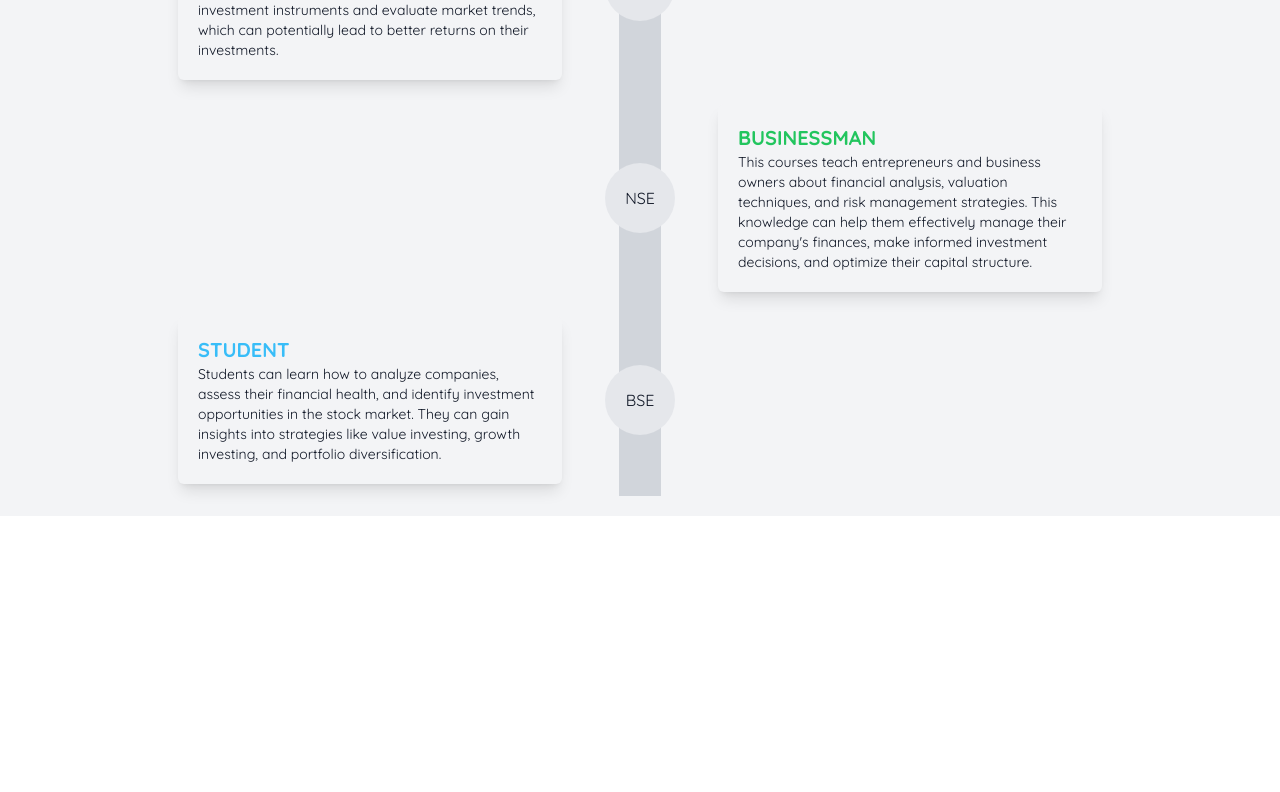
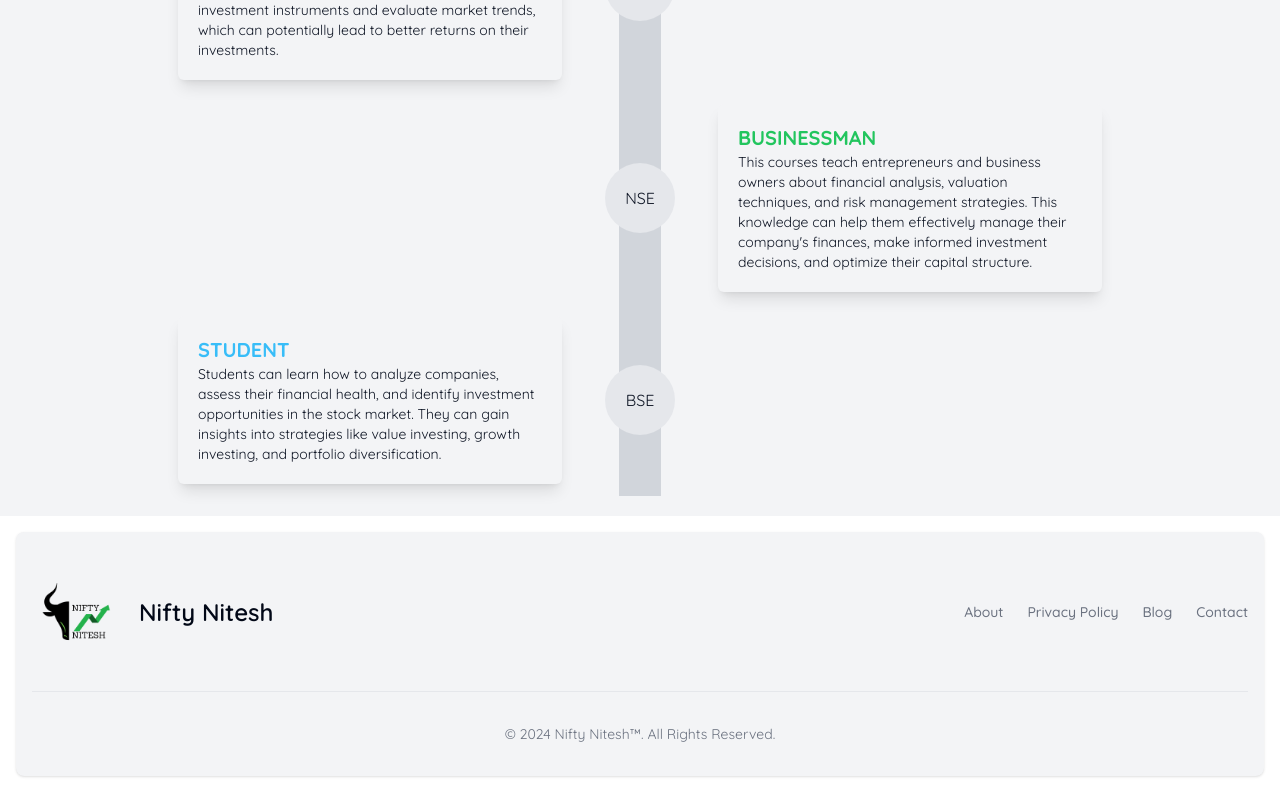
Before and after one commit to riteshk-007/Nifty-Nitesh, a Next.js app: page / in a window 1280 px wide. Shown: the part 2125-2917 px from the top of the page. Before the commit the page ends 2641 px from the top, so only its background shows below. Built offline with nearby package versions, Linux system fonts and the light colour scheme.

Commit message:
Add Footer component to RootLayout

```diff
--- /dev/null
+++ b/app/footer.js
@@ -0,0 +1,73 @@
+"use client";
+import { useTheme } from "next-themes";
+import Image from "next/image";
+import Link from "next/link";
+import React, { useEffect, useState } from "react";
+
+const Footer = () => {
+  const { resolvedTheme } = useTheme();
+  const [isMounted, setIsMounted] = useState(false);
+
+  useEffect(() => {
+    setIsMounted(true);
+  }, []);
+  return (
+    <footer className="bg-gray-100 rounded-lg shadow dark:bg-gray-900 m-4">
+      <div className="w-full max-w-screen-xl mx-auto p-4 md:py-8">
+        <div className="sm:flex sm:items-center sm:justify-between">
+          <Link
+            href="/"
+            className="flex items-center mb-4 sm:mb-0 space-x-3 rtl:space-x-reverse"
+          >
+            {isMounted &&
+              (resolvedTheme === "dark" ? (
+                <Image
+                  width={95}
+                  height={90}
+                  src="/light-logo.png"
+                  alt="Logo"
+                />
+              ) : (
+                <Image width={95} height={90} src="/dark-logo.png" alt="Logo" />
+              ))}
+            <span className="self-center text-2xl font-semibold whitespace-nowrap dark:text-white">
+              Nifty Nitesh
+            </span>
+          </Link>
+          <ul className="flex flex-wrap items-center mb-6 text-sm font-medium text-gray-500 sm:mb-0 dark:text-gray-400">
+            <li>
+              <Link href="/about" className="hover:underline me-4 md:me-6">
+                About
+              </Link>
+            </li>
+            <li>
+              <Link href="/" className="hover:underline me-4 md:me-6">
+                Privacy Policy
+              </Link>
+            </li>
+            <li>
+              <Link href="/" className="hover:underline me-4 md:me-6">
+                Blog
+              </Link>
+            </li>
+            <li>
+              <Link href="/contact" className="hover:underline">
+                Contact
+              </Link>
+            </li>
+          </ul>
+        </div>
+        <hr className="my-6 border-gray-200 sm:mx-auto dark:border-gray-700 lg:my-8" />
+        <span className="block text-sm text-gray-500 sm:text-center dark:text-gray-400">
+          © 2024{" "}
+          <Link href="/" className="hover:underline">
+            Nifty Nitesh™
+          </Link>
+          . All Rights Reserved.
+        </span>
+      </div>
+    </footer>
+  );
+};
+
+export default Footer;
--- a/app/layout.js
+++ b/app/layout.js
@@ -2,6 +2,7 @@ import { Quicksand } from "next/font/google";
 import "./globals.css";
 import Navbar from "./components/Navbar";
 import { ThemeProvider } from "@/components/theme-provider";
+import Footer from "./footer";
 
 const inter = Quicksand({ subsets: ["latin"] });
 
@@ -28,6 +29,7 @@ export default function RootLayout({ children }) {
         <ThemeProvider attribute="class" defaultTheme="system">
           <Navbar />
           {children}
+          <Footer />
         </ThemeProvider>
       </body>
     </html>
```
